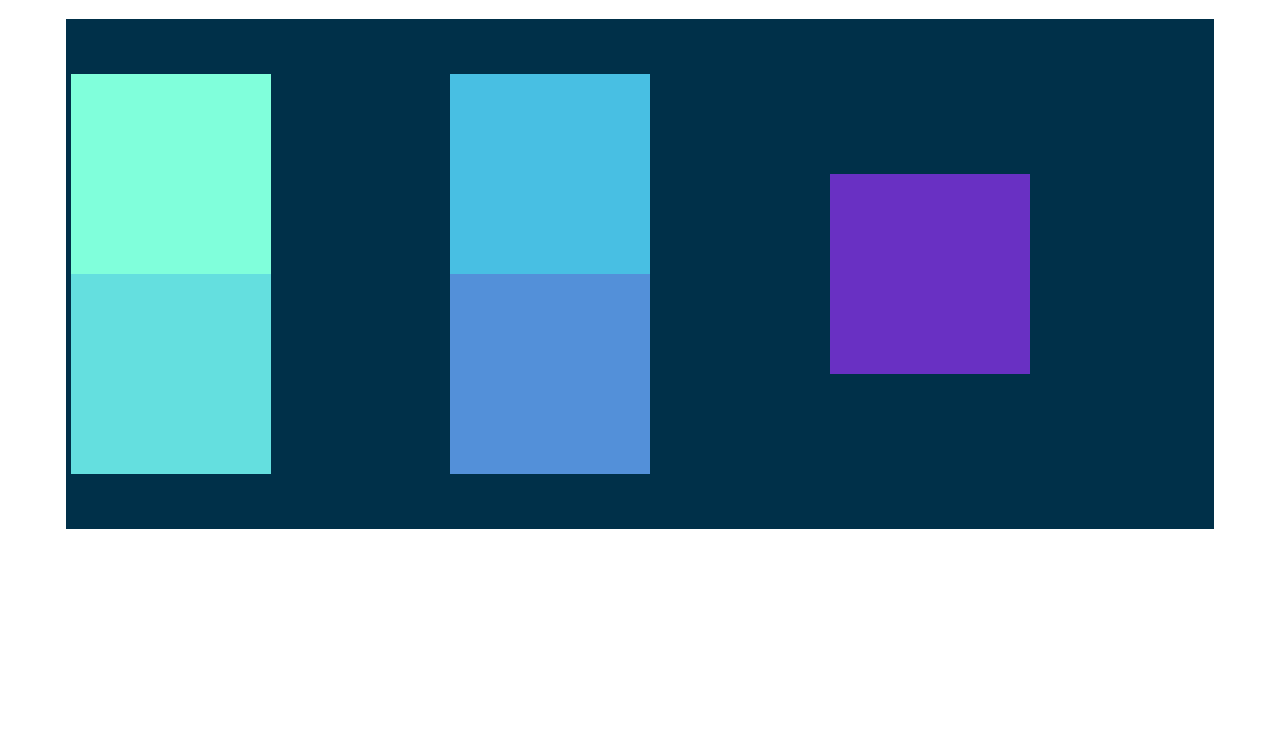
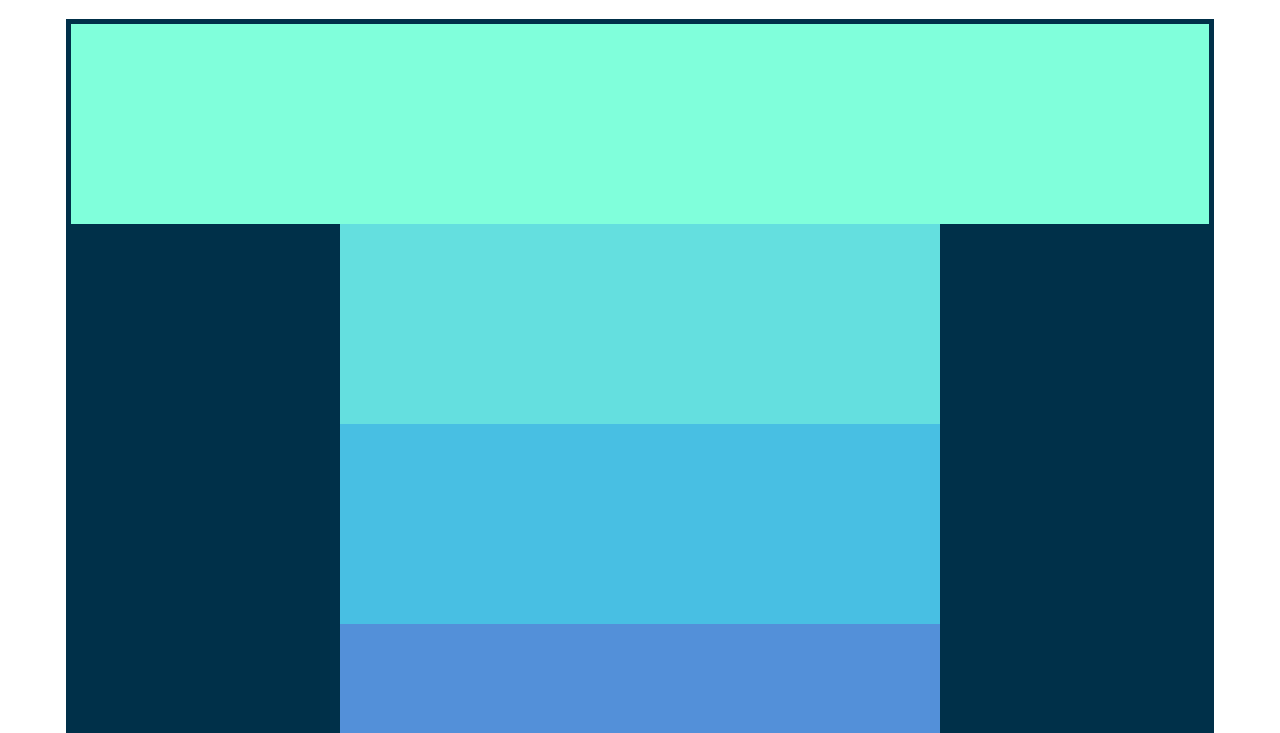
Before and after one commit to danielturcios/udemy-coursework, a plain HTML site: page Intro to CSS/CSS - Flexbox/direct_index.html in a window 1280 px wide. Shown: the part 67-800 px from the top of the page. Drawn offline with nearby package versions, Linux system fonts and the light colour scheme.

Commit message:
section10 part 108 - flex-basis, grow, shrink

```diff
--- a/Intro to CSS/CSS - Flexbox/direct_app.css
+++ b/Intro to CSS/CSS - Flexbox/direct_app.css
@@ -9,13 +9,12 @@ h1 {
 #container {
     background-color: #003049;
     width: 90%;
-    height: 500px;
+    /* height: 500px; */
     margin: 0 auto;
     border: 5px solid #003049;
     display: flex;
-    flex-direction: column;
+    flex-direction: row;
     justify-content: center;
-    align-items: flex-start;
     flex-wrap: wrap;
 }
 
@@ -23,8 +22,19 @@ h1 {
     width: 200px;
     height: 200px;
     text-align: center;
+    flex-basis: 600px;
+}
+
+div:nth-of-type(1) {
+    flex-grow: 1;
+    flex-shrink: 3;
 }
 
 div:nth-of-type(5) {
+    flex-grow: 1;
+    flex-shrink: 0;
+}
+
+/* div:nth-of-type(5) {
     align-self: flex-start;
-}
+} */
```
